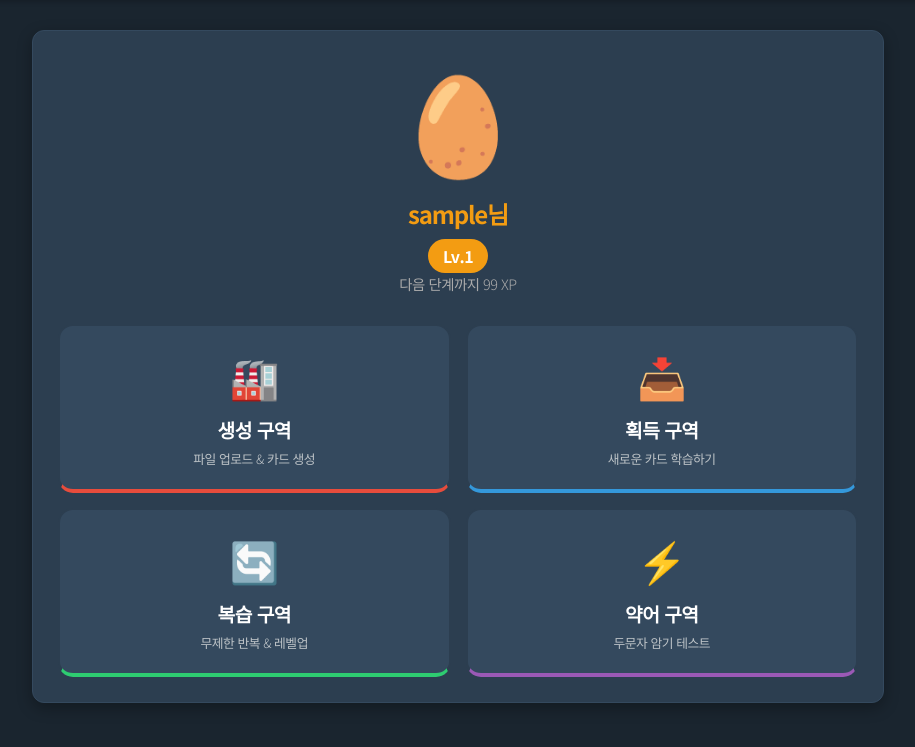
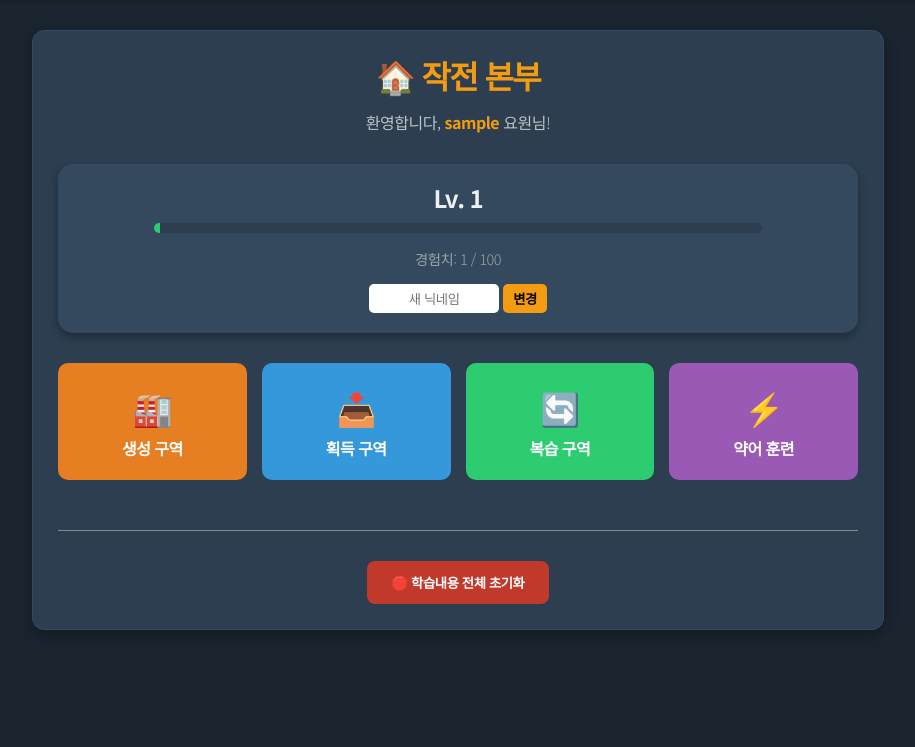
Before and after one commit to pky060921-debug/law, a Flask app: page /lobby in a window 1280 px wide. Shown: the part 53-800 px from the top of the page, without its empty margins (182-1097 px from the left). Run offline with Flask 3, Linux system fonts and the light colour scheme; the visitor is signed in with stand-in values (Sample User, id 1).

Commit message:
Update lobby.html

```diff
--- a/templates/lobby.html
+++ b/templates/lobby.html
@@ -1,58 +1,59 @@
 {% extends "layout.html" %}
 
 {% block content %}
-<style>
-    .profile-section { text-align: center; margin-bottom: 30px; }
-    .hero-avatar { font-size: 6rem; animation: bounce 2s infinite; }
-    .level-badge { background: #f39c12; color: #fff; padding: 5px 15px; border-radius: 20px; font-weight: bold; }
-
-    .zone-grid {
-        display: grid; grid-template-columns: 1fr 1fr; gap: 15px;
-    }
-    .zone-card {
-        background: #34495e; padding: 20px; border-radius: 15px; text-align: center;
-        text-decoration: none; color: white; transition: 0.2s; border: 2px solid #2c3e50;
-    }
-    .zone-card:hover { transform: translateY(-5px); border-color: #f39c12; }
-    .zone-icon { font-size: 2.5rem; display: block; margin-bottom: 10px; }
-    .zone-title { font-size: 1.2rem; font-weight: bold; display: block; }
-    .zone-desc { font-size: 0.8rem; color: #bdc3c7; }
-
-    @keyframes bounce { 0%, 100% { transform: translateY(0); } 50% { transform: translateY(-10px); } }
-</style>
-
-<div class="profile-section">
-    <div class="hero-avatar">
-        {% if level < 5 %}🥚{% elif level < 15 %}👶{% elif level < 30 %}👦{% elif level < 50 %}🦸‍♂️{% else %}👑{% endif %}
-    </div>
-    <h2>{{ nickname }}님</h2>
-    <span class="level-badge">Lv.{{ level }}</span>
-    <p style="color:#aaa; font-size:0.9rem; margin-top:5px;">다음 단계까지 {{ req_xp - xp }} XP</p>
+<div style="text-align:center; margin-bottom:30px;">
+    <h1>🏠 작전 본부</h1>
+    <p style="color:#bdc3c7;">환영합니다, <strong style="color:#f39c12;">{{ nickname }}</strong> 요원님!</p>
 </div>
 
-<div class="zone-grid">
-    <a href="/zone/generate" class="zone-card" style="border-bottom: 4px solid #e74c3c;">
-        <span class="zone-icon">🏭</span>
-        <span class="zone-title">생성 구역</span>
-        <span class="zone-desc">파일 업로드 & 카드 생성</span>
+<div style="background:#34495e; padding:20px; border-radius:15px; text-align:center; box-shadow: 0 4px 10px rgba(0,0,0,0.3); margin-bottom:30px;">
+    <h2 style="color:#ecf0f1; margin-bottom:5px;">Lv. {{ level }}</h2>
+    <div style="background:#2c3e50; height:10px; border-radius:5px; width:80%; margin:10px auto; overflow:hidden;">
+        <div style="background:#2ecc71; height:100%; width:{{ (xp / req_xp) * 100 }}%;"></div>
+    </div>
+    <p style="color:#95a5a6; font-size:0.9rem;">경험치: {{ xp }} / {{ req_xp }}</p>
+
+    <form action="/update_nickname" method="POST" style="margin-top:15px;">
+        <input type="text" name="new_nickname" placeholder="새 닉네임" required style="padding:5px; border-radius:5px; border:none; width:120px; text-align:center;">
+        <button type="submit" style="background:#f39c12; border:none; padding:5px 10px; border-radius:5px; cursor:pointer; font-weight:bold;">변경</button>
+    </form>
+</div>
+
+<div style="display:grid; grid-template-columns: repeat(auto-fit, minmax(140px, 1fr)); gap:15px;">
+    <a href="/zone/generate" style="text-decoration:none;">
+        <div style="background:#e67e22; padding:20px; border-radius:10px; text-align:center; color:white; transition:0.2s;">
+            <div style="font-size:2rem;">🏭</div>
+            <div style="font-weight:bold; margin-top:5px;">생성 구역</div>
+        </div>
     </a>
 
-    <a href="/zone/acquire" class="zone-card" style="border-bottom: 4px solid #3498db;">
-        <span class="zone-icon">📥</span>
-        <span class="zone-title">획득 구역</span>
-        <span class="zone-desc">새로운 카드 학습하기</span>
+    <a href="/zone/acquire" style="text-decoration:none;">
+        <div style="background:#3498db; padding:20px; border-radius:10px; text-align:center; color:white; transition:0.2s;">
+            <div style="font-size:2rem;">📥</div>
+            <div style="font-weight:bold; margin-top:5px;">획득 구역</div>
+        </div>
     </a>
 
-    <a href="/zone/review" class="zone-card" style="border-bottom: 4px solid #2ecc71;">
-        <span class="zone-icon">🔄</span>
-        <span class="zone-title">복습 구역</span>
-        <span class="zone-desc">무제한 반복 & 레벨업</span>
+    <a href="/zone/review" style="text-decoration:none;">
+        <div style="background:#2ecc71; padding:20px; border-radius:10px; text-align:center; color:white; transition:0.2s;">
+            <div style="font-size:2rem;">🔄</div>
+            <div style="font-weight:bold; margin-top:5px;">복습 구역</div>
+        </div>
     </a>
 
-    <a href="/zone/abbrev" class="zone-card" style="border-bottom: 4px solid #9b59b6;">
-        <span class="zone-icon">⚡</span>
-        <span class="zone-title">약어 구역</span>
-        <span class="zone-desc">두문자 암기 테스트</span>
+    <a href="/zone/abbrev" style="text-decoration:none;">
+        <div style="background:#9b59b6; padding:20px; border-radius:10px; text-align:center; color:white; transition:0.2s;">
+            <div style="font-size:2rem;">⚡</div>
+            <div style="font-weight:bold; margin-top:5px;">약어 훈련</div>
+        </div>
     </a>
 </div>
+
+<div style="margin-top:50px; text-align:center; border-top:1px solid #7f8c8d; padding-top:30px;">
+    <form action="/reset_progress" method="POST" onsubmit="return confirm('⚠️ 경고: 모든 학습 기록, 레벨, 약어가 삭제되고 초기화됩니다. 정말 진행하시겠습니까?');">
+        <button type="submit" style="background:#c0392b; color:white; border:none; padding:12px 25px; border-radius:8px; font-weight:bold; cursor:pointer;">
+            🛑 학습내용 전체 초기화
+        </button>
+    </form>
+</div>
 {% endblock %}
```
